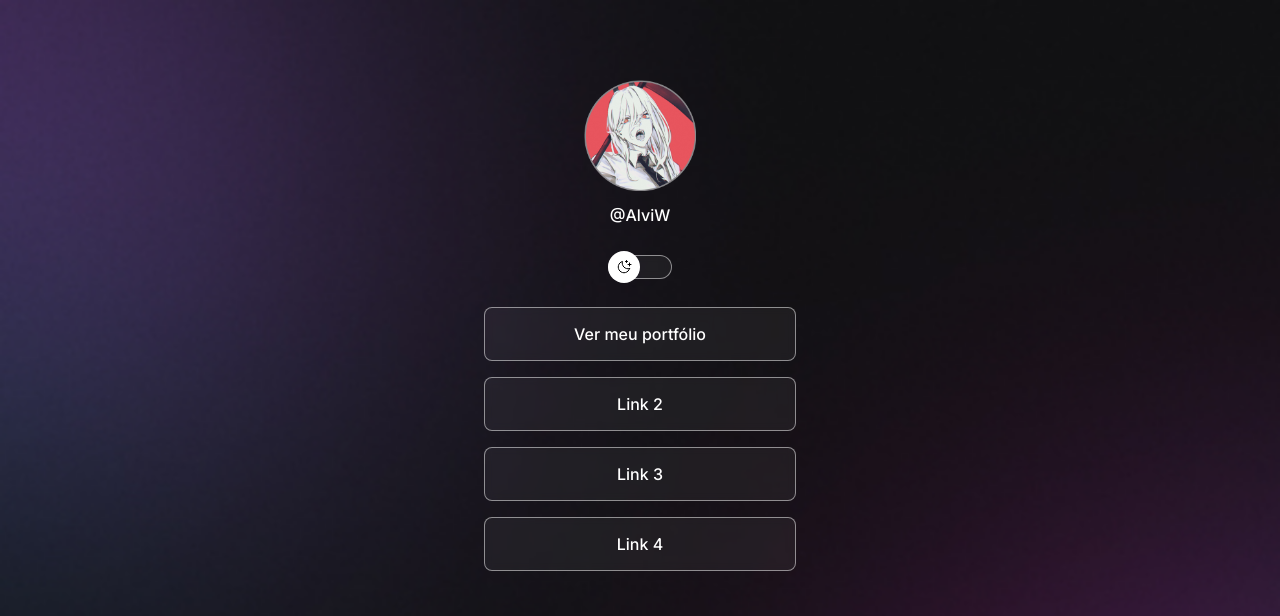
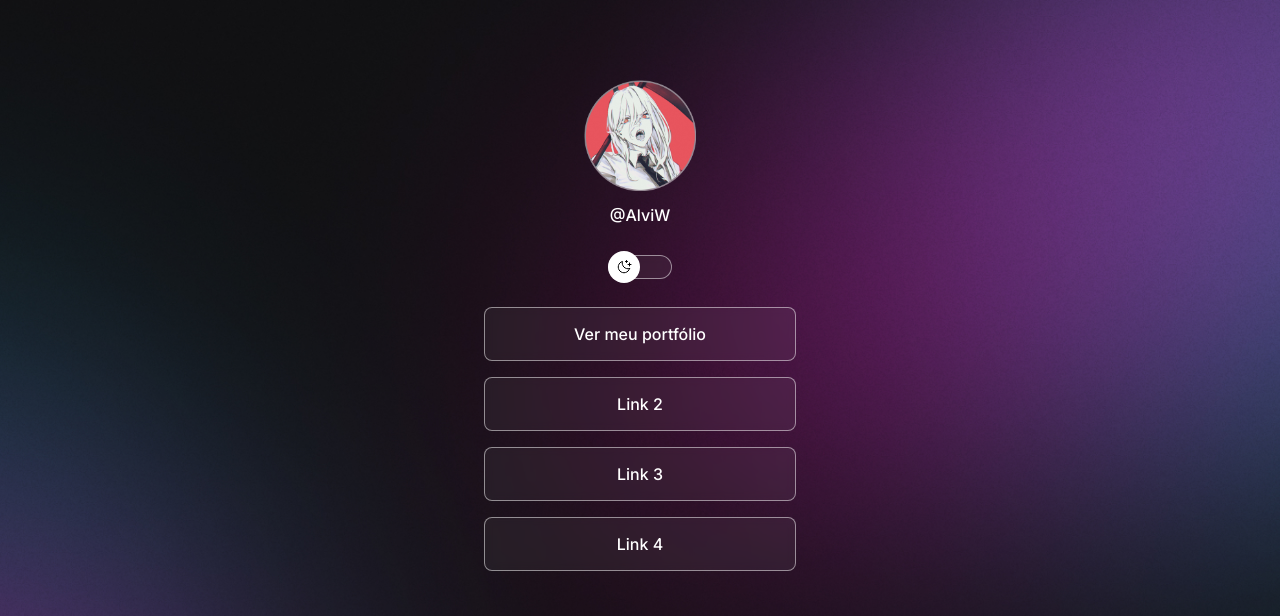
Before and after one commit to adormundo/devlinks, a plain HTML site: page index.html in a window 1280 px wide. Shown: the top 616 px of the page. Drawn offline with nearby package versions, Linux system fonts and the light colour scheme.

Commit message:
change background based on media queries

```diff
--- a/style.css
+++ b/style.css
@@ -27,6 +27,7 @@
 body {
   /*background: color img repeat position/size*/
   background: var(--bg-url) no-repeat top center/cover;
+  height: 100vh;
 }
 
 body * {
@@ -157,3 +158,13 @@ footer {
   text-align: center;
   font-size: 14px;
 }
+
+@media (min-width: 700px) {
+  :root {
+    --bg-url: url(./assets/bg-desktop-dark.jpg);
+  }
+
+  .light {
+    --bg-url: url(./assets/bg-desktop-light.jpg);
+  }
+}
```
Also changed, not shown: assets/bg-desktop-dark.jpg (added), assets/bg-desktop-light.jpg (added).
